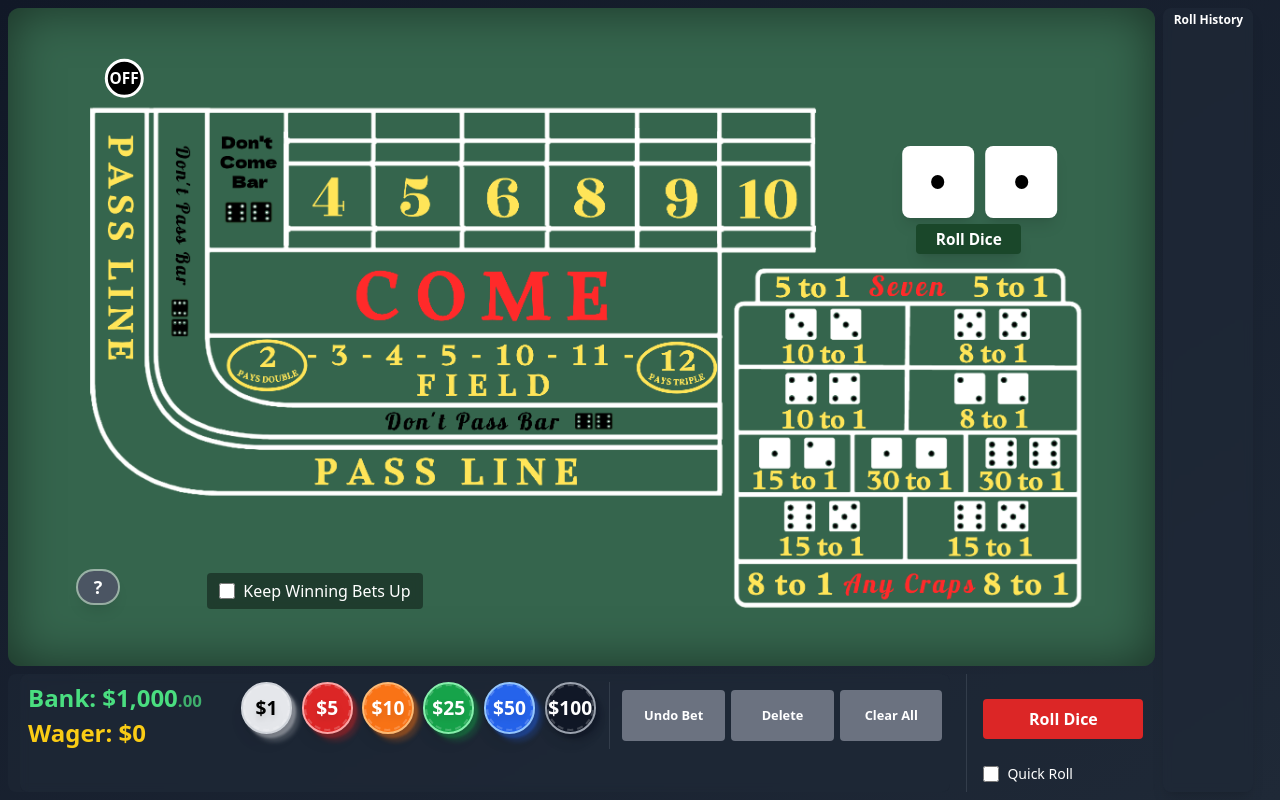
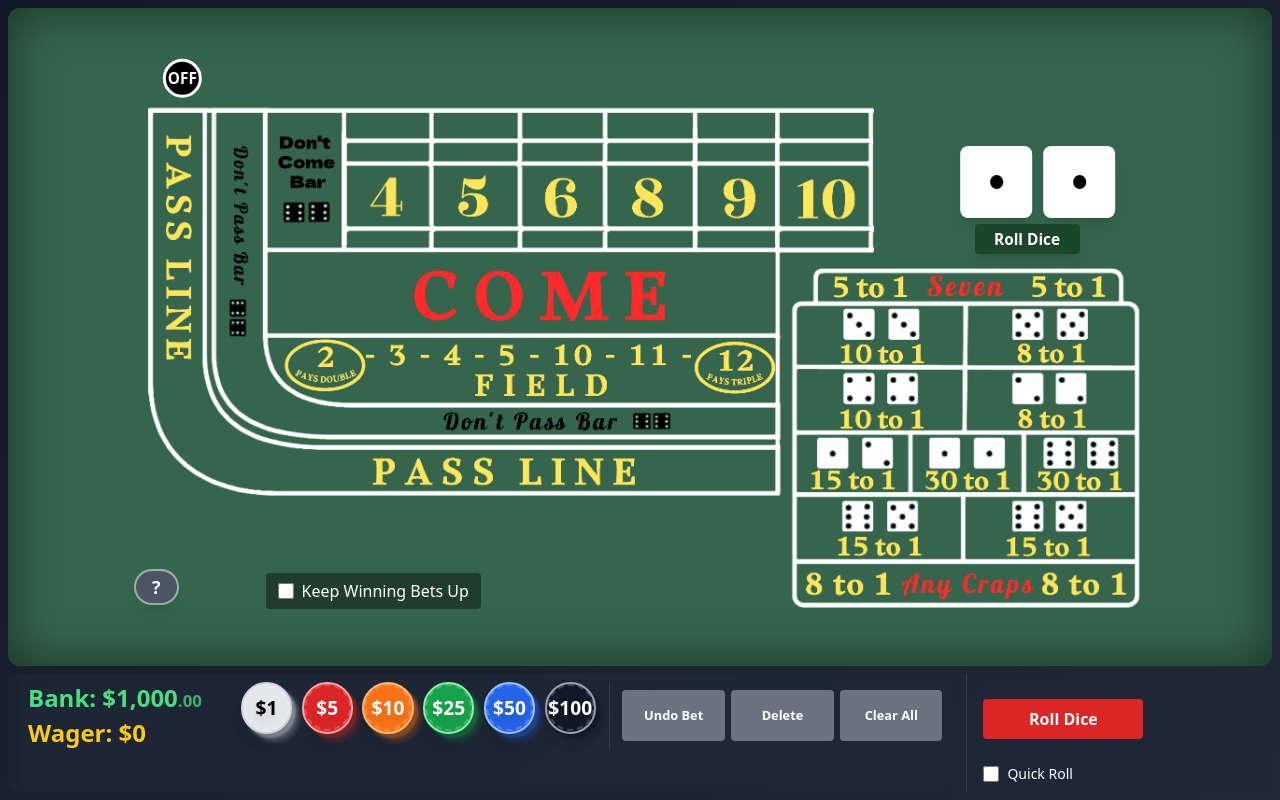
Before and after one commit to adamnelsonarcher/react-craps, a React (Create React App) app: page / in a window 1280 px wide. Built offline with nearby package versions, Linux system fonts and the light colour scheme.

Commit message:
potential placement fix

```diff
--- a/src/App.tsx
+++ b/src/App.tsx
@@ -459,10 +459,8 @@ const App: React.FC = () => {
   }, []);
 
   return (
-    <div className="h-screen w-screen bg-gradient-to-br from-gray-900 to-gray-800 overflow-hidden"
-         onClick={handleGlobalClick}>
-      <div className={`h-full w-full flex gap-2 p-2 ${deleteMode ? 'pointer-events-none' : ''}`}>
-        <div className="flex flex-col gap-2 min-w-0">
+    <div className="h-screen w-screen bg-gradient-to-br from-gray-900 to-gray-800 overflow-hidden relative">
+      <div className="h-full w-full flex flex-col gap-2 p-2">
         <div className={`flex-1 bg-felt-green rounded-xl p-3 pt-14 shadow-table min-h-0 relative
                         ${deleteMode ? 'pointer-events-auto' : ''}`}>
           <div className="w-full h-full flex items-center justify-center min-w-0 min-h-0 overflow-hidden relative z-10">
@@ -603,34 +601,6 @@ const App: React.FC = () => {
         </div>
       </div>
 
-        {/* Keep existing roll history */}
-        <div className="w-[90px] bg-gray-800/75 rounded-lg p-1 shadow-lg backdrop-blur-sm h-full overflow-hidden">
-          <h2 className="text-white font-bold text-xs mb-1 text-center">Roll History</h2>
-          <div className="flex flex-col items-center gap-1 h-[calc(100%-1.5rem)]">
-            {rollHistory.length === 0 ? (
-              <div className="flex justify-center items-center gap-1 p-0.5 rounded-md h-[2.5rem] opacity-0">
-                <Dice value={1} isRolling={false} size="small" />
-                <Dice value={1} isRolling={false} size="small" />
-              </div>
-            ) : (
-              rollHistory.slice(0, Math.min(15, rollHistory.length)).map((roll, index) => (
-                <div
-                  key={`roll-${rollHistory.length - index}`}
-                  className={`flex justify-center items-center gap-1
-                             ${index === 0 ? 'animate-slideIn' : ''}
-                             p-0.5 rounded-md
-                             ${roll.type === 'craps-out' ? 'bg-red-600/20 ring-1 ring-red-600' : ''}
-                             ${roll.type === 'point-made' ? 'bg-yellow-500/20 ring-1 ring-yellow-500' : ''}`}
-                >
-                  <Dice value={roll.die1} isRolling={false} size="small" />
-                  <Dice value={roll.die2} isRolling={false} size="small" />
-                </div>
-              ))
-            )}
-          </div>
-        </div>
-      </div>
-
       {helpMode && (
         <div className="fixed inset-0 cursor-help pointer-events-none" />
       )}
```
Lines whose indentation alone changed are shown as unchanged.
